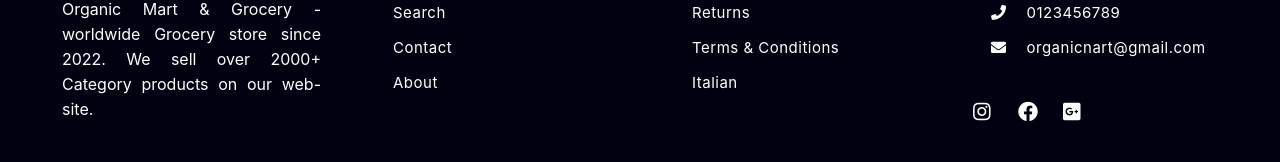
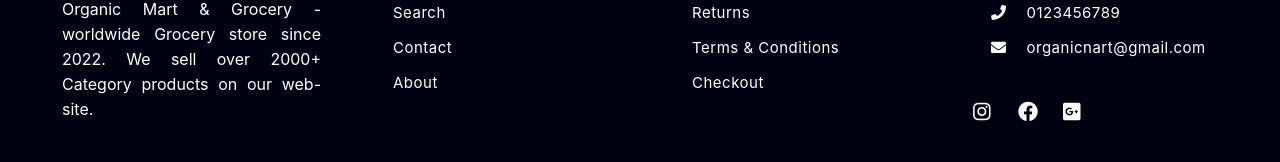
Before and after one commit to hhhameem/organic-mart-grocery, a React (Create React App) app: page /footer in a window 1280 px wide. Shown: the part 128-290 px from the top of the page. Built offline with nearby package versions, Linux system fonts and the light colour scheme.

Commit message:
footer updated

```diff
--- a/src/components/Shared/Footer/Footer.js
+++ b/src/components/Shared/Footer/Footer.js
@@ -49,7 +49,7 @@ const Footer = () => {
               <li className="text-start">Terms & Conditions</li>
             </a>
             <a href="/">
-              <li className="text-start">Italian</li>
+              <li className="text-start">Checkout</li>
             </a>
           </ul>
         </div>
```
